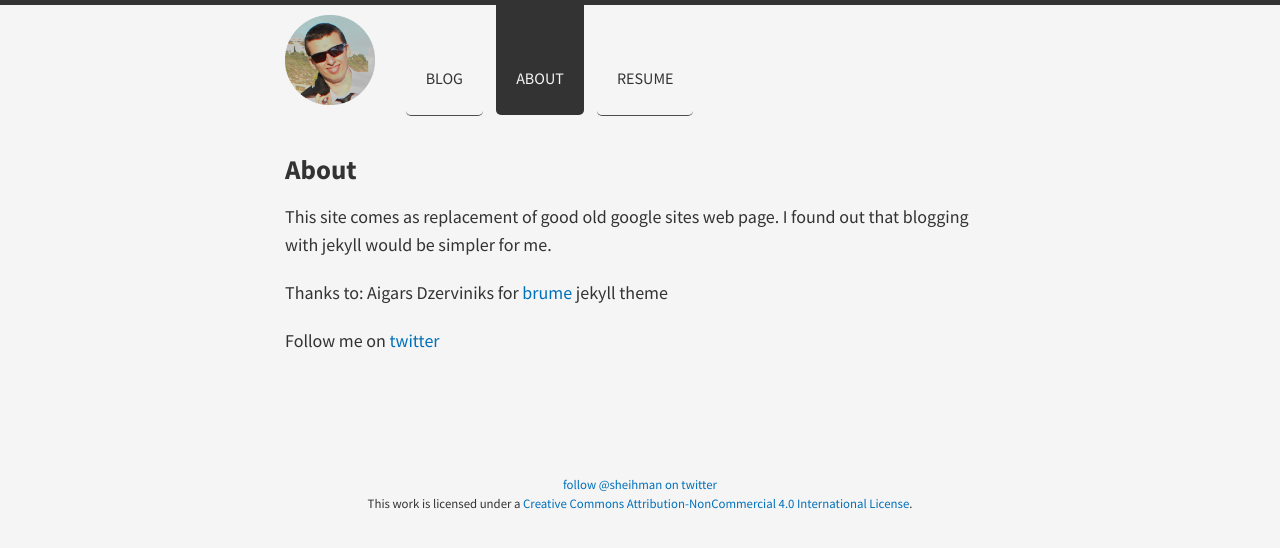
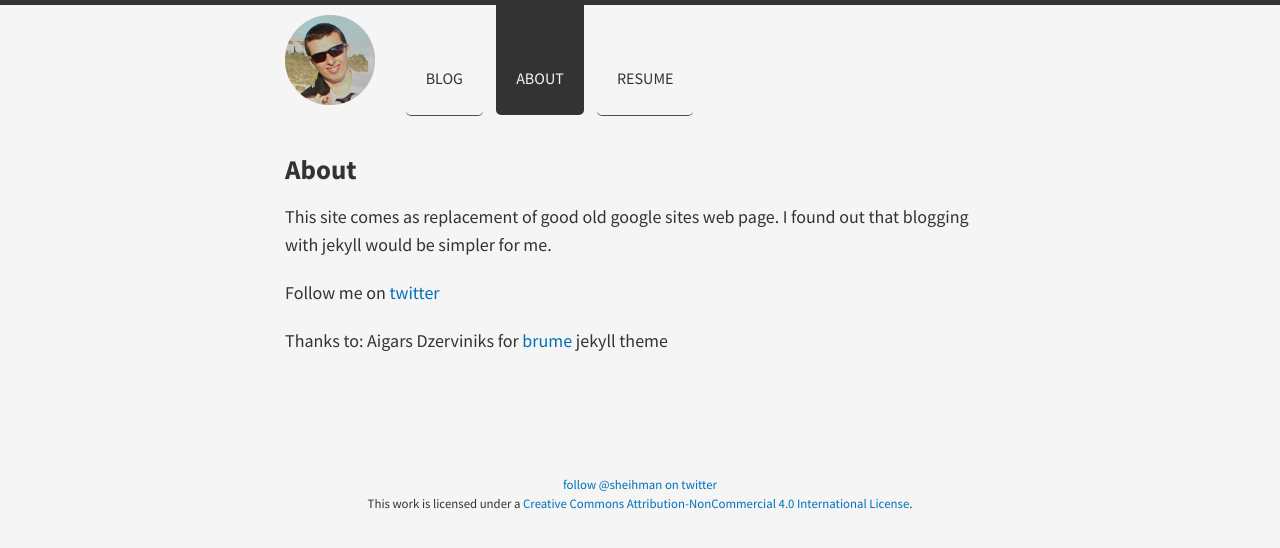
Before and after one commit to sheix/sheix.github.io, a Jekyll site: the page built from about/index.md, in a window 1280 px wide. Shown: the top 548 px of the page. Built offline with Jekyll 4.4.1, drawn with Linux system fonts in a browser that asks for light colours; nearby versions of some CDN libraries.

```diff
--- a/about/index.md
+++ b/about/index.md
@@ -5,7 +5,7 @@ title: About
 
 This site comes as replacement of good old google sites web page. I found out that blogging with jekyll would be simpler for me.
 
+Follow me on [twitter](https://twitter.com/sheihman)
+
 
 Thanks to: Aigars Dzerviniks for [brume](http://jekyllthemes.org/themes/brume/) jekyll theme
-
-Follow me on [twitter](https://twitter.com/sheihman)
```
